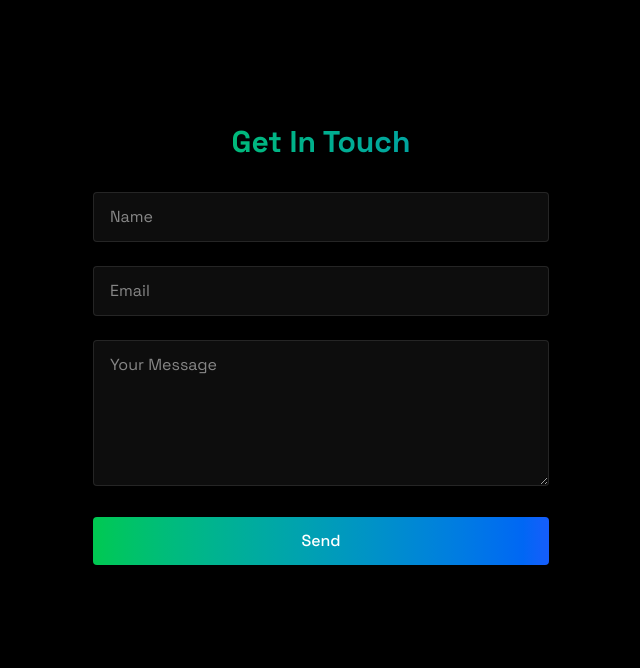
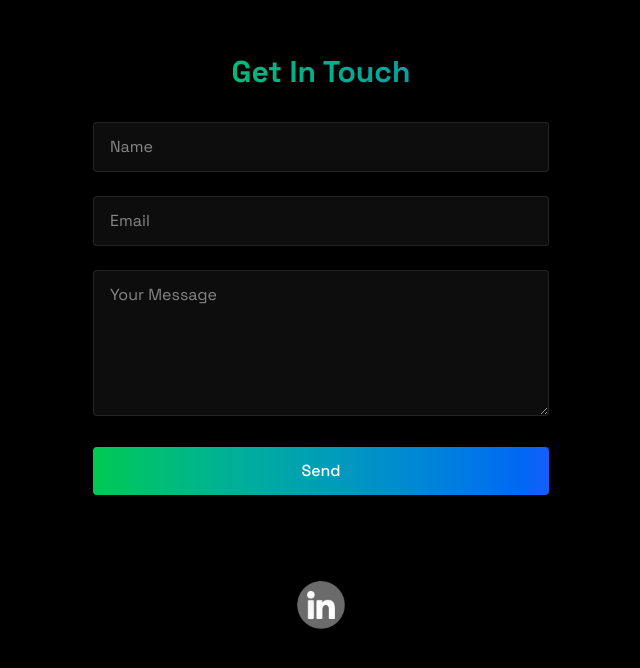
Before and after one commit to rajithayag/rajithayag-portfolio, a React (Vite) app: page / in a window 1280 px wide. Shown: the part 4946-5614 px from the top of the page, without its empty margins (319-959 px from the left). Built offline with nearby package versions, Linux system fonts and the light colour scheme.

Commit message:
Adding LinkdIn logo below contact

```diff
--- a/src/components/sections/Contact.jsx
+++ b/src/components/sections/Contact.jsx
@@ -46,6 +46,13 @@ export const Contact = () => {
                         <button type="submit" className="w-full bg-gradient-to-r from-green-500 to-blue-600 text-white py-3 px-6 rounded font-medium transition relative overflow-hidden hover:-translate-y-0.5 hover:shadow-[0_0_15px_rgba(59,130,246,0.4)] hover:bg-blue-500/10">Send</button>
                     </form>
                 </div>
+
+                <div className="grid grid-cols-1 md:grid-cols-1 mt-20">
+                <a href="https://www.credly.com/badges/a3dd4983-6252-4c1c-b992-decd328677f9/public_url" target="_blank" rel="nofollow">
+                    <img className="w-15 h-auto block mx-auto relative transition-all duration-300 cursor-pointer filter grayscale hover:grayscale-0" src="rajithayag-portfolio/images/linkdin.png" alt="LinkedIn-Profile" title="LinkedIn - Rajitha Gunasekara" />
+                    </a>
+                </div>
+
             </RevealOnScroll>
         </section>
     );
```
Also changed, not shown: public/images/linkdin.png (added).
